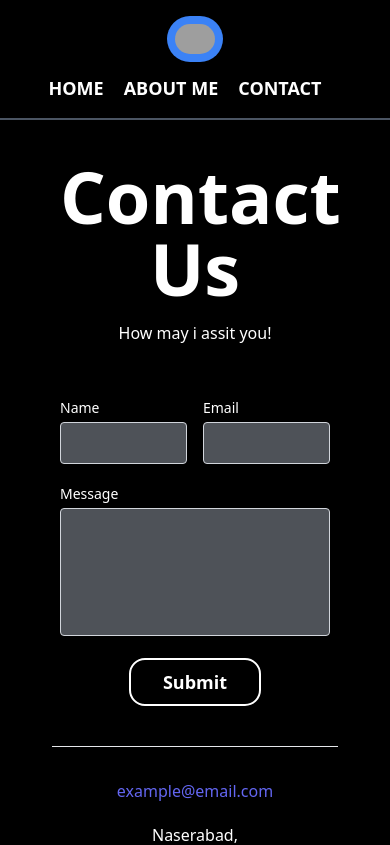
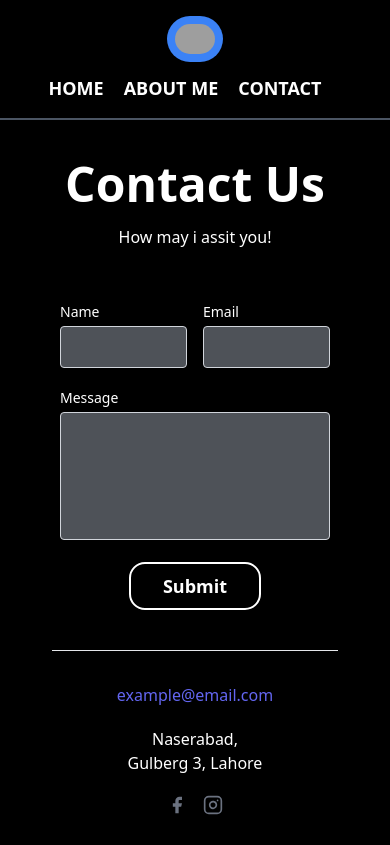
Before and after one commit to faixan554/MI_Dexign, a Next.js app: page /contact in a window 390 px wide. Shown: the top 845 px of the page. Built offline with nearby package versions, Linux system fonts and the light colour scheme; grey boxes are pictures that could not be loaded.

Commit message:
Update Contact.js

```diff
--- a/components/Contact.js
+++ b/components/Contact.js
@@ -6,7 +6,7 @@ function Contact() {
     <section className="text-white bg-black body-font p-10">
         <div className="container px-5 mx-auto">
             <div className="flex flex-col text-center w-full mb-12">
-            <h1 className="sm:text-3xl text-7xl font-semibold title-font mb-4 text-white">Contact Us</h1>
+            <h1 className="sm:text-3xl text-5xl font-semibold title-font mb-4 text-white">Contact Us</h1>
             <p className="lg:w-2/3 mx-auto leading-relaxed text-base">How may i assit you!</p>
             </div>
             <div className="lg:w-1/2 md:w-2/3 mx-auto">
```
